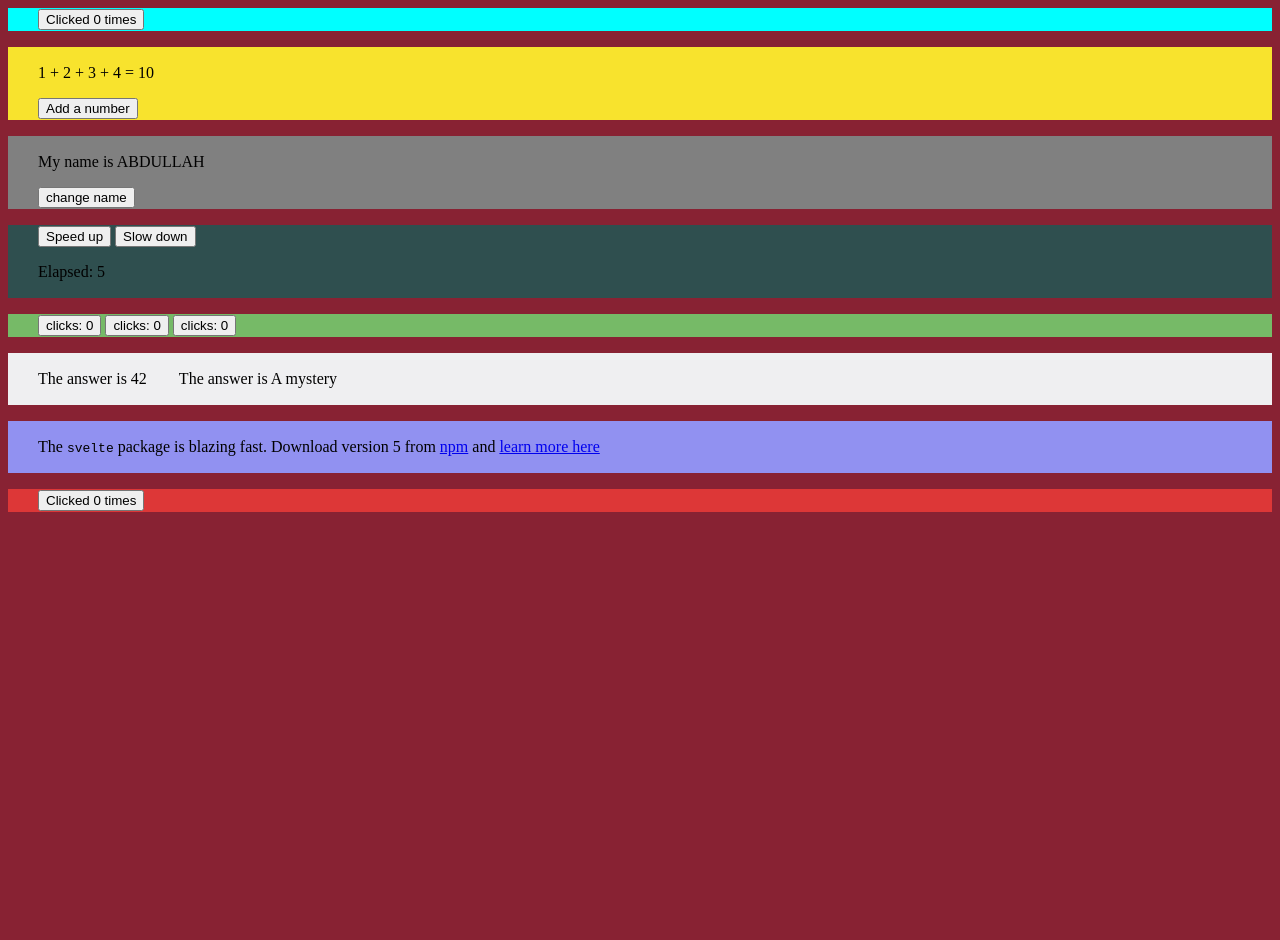
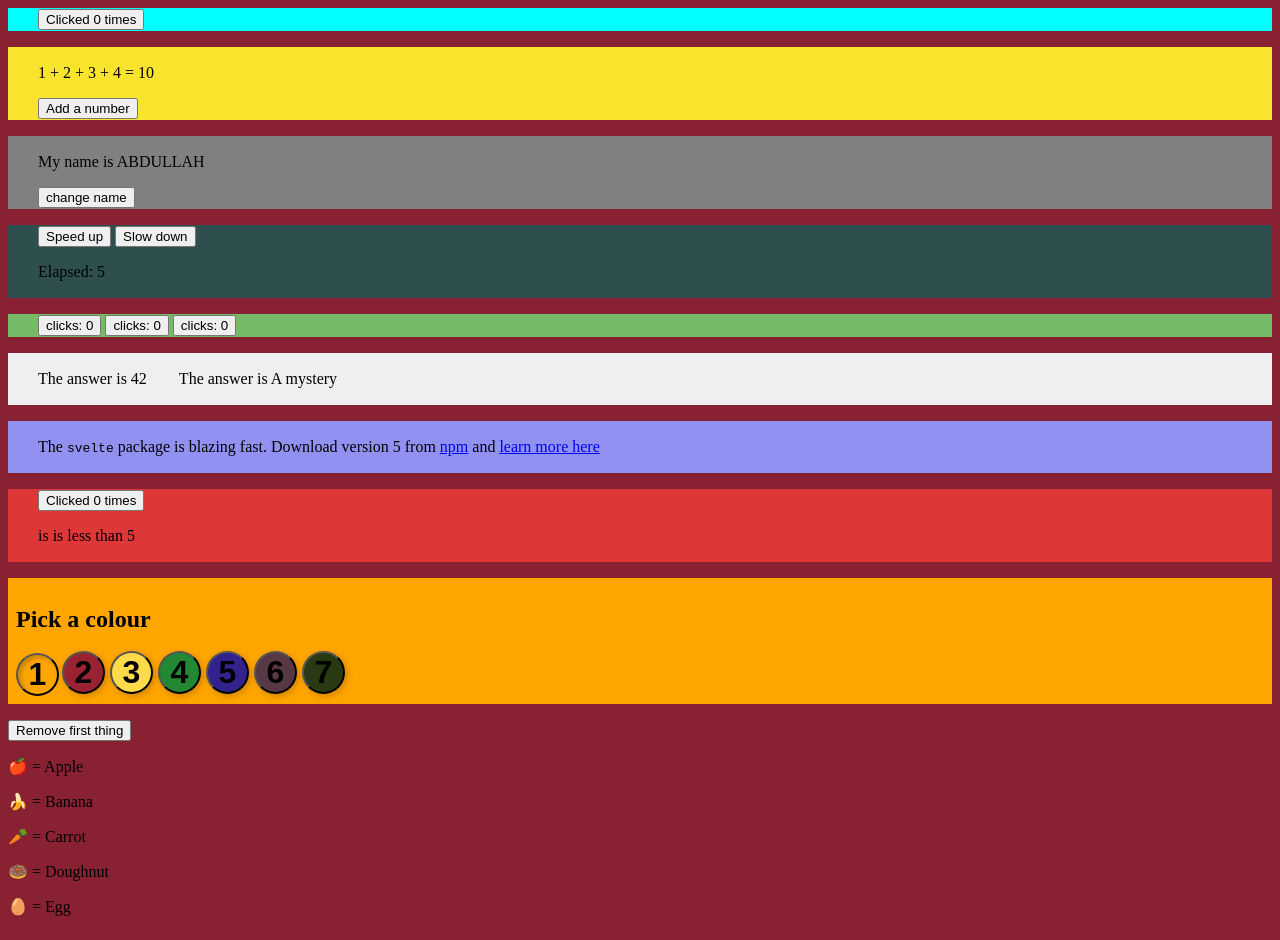
Before and after one commit to Abdullah-Hamad-Almousa/TrainingOnSvelte, a SvelteKit app: page / in a window 1280 px wide. Before the commit the page ends 800 px from the top, so only its background shows below. Built offline with nearby package versions, Linux system fonts and the light colour scheme.

Commit message:
add key each block

```diff
--- a/src/routes/+page.svelte
+++ b/src/routes/+page.svelte
@@ -8,6 +8,8 @@
     import DeclaringProps from './app/Props/DeclaringProps.svelte';
     import PackageInfo from './app/Props/PackageInfo.svelte';
     import IfBlock from './app/Logic/ifBlock.svelte'
+    import EachLogic from './app/Logic/eachLogic.svelte'
+    import KeyEachBlock from './app/Logic/keyEachBlock.svelte'
 
     const pkg = {
         name: 'svelte',
@@ -15,6 +17,14 @@
         description: 'blazing fast',
         website: 'https://svelte.dev'
     }
+
+    let things = $state([
+        { id: 1, nameKey: 'Apple'},
+        { id: 2, nameKey: 'Banana'},
+        { id: 3, nameKey: 'Carrot'},
+        { id: 4, nameKey: 'Doughnut'},
+        { id: 5, nameKey: 'Egg'},
+    ])
 
 </script>
 
@@ -66,6 +76,24 @@
 
     <section class="if-block">
         <IfBlock />
+    </section>
+
+    <section>
+
+        <EachLogic />
+
+    </section>
+
+    <section>
+
+        <button onclick={() => things.shift()}>
+            Remove first thing
+        </button>
+
+        {#each things as thing (thing.id)}
+            <KeyEachBlock nameKey={thing.nameKey} />
+        {/each}
+
     </section>
 
 </main>
--- /dev/null
+++ b/src/routes/app/Logic/eachLogic.svelte
@@ -0,0 +1,60 @@
+<script lang="ts">
+
+	const colors = ['orange', '#992233', '#ffdb49', '#228833', '#33228B', '#583845', '#293912'];
+	let selected = $state(colors[0]);
+
+</script>
+
+<main class="color-picker" style="background-color: {selected}">
+
+	<h1>Pick a colour</h1>
+
+	<div >
+		{#each colors as color, i (color)}
+			<button
+				style="background: {color}"
+				aria-label={color}
+				aria-current={selected === color}
+				onclick={() => selected = color}
+			>{i + 1}</button>
+		{/each}
+	</div>
+
+</main>
+
+<style>
+    h1 {
+        transition: color 0.2s;
+        font-weight: 700;
+    }
+
+		.color-picker {
+				padding: 0.5rem;
+				transition: background-color 0.2s;
+		}
+
+    div {
+        display: grid;
+        grid-template-columns: repeat(7, 1fr);
+        grid-gap: 5px;
+        max-width: 50px;
+    }
+
+    button {
+        aspect-ratio: 1;
+        border-radius: 50%;
+        background: var(--color, #f5f5f7);
+        transform: translate(-2px,-2px);
+        filter: drop-shadow(2px 2px 3px rgba(0,0,0,0.2));
+        transition: all 0.1s;
+        color: black;
+        font-weight: 700;
+        font-size: 2rem;
+    }
+
+    button[aria-current="true"] {
+        transform: none;
+        filter: none;
+        box-shadow: inset 3px 3px 4px rgba(0,0,0,0.2);
+    }
+</style>
--- a/src/routes/app/Logic/ifBlock.svelte
+++ b/src/routes/app/Logic/ifBlock.svelte
@@ -12,6 +12,10 @@
 	Clicked {countBlock} times
 </button>
 
-{#if countBlock > 10} <!-- I did not like have count block down here but in the tutorial  -->
-	<p> <!-- { countBlock } --> is greater than 10</p>
+{#if countBlock > 10} <!-- I did not like have count block down here but in the tutorial -->
+	<p> <!-- { countBlock } --> is greater than 10 </p>
+{:else if countBlock < 5}
+	<p> <!-- { countBlock } --> is is less than 5</p>
+{:else}
+	<p> <!-- { countBlock } --> is between 5 and 10 </p>
 {/if}
--- /dev/null
+++ b/src/routes/app/Logic/keyEachBlock.svelte
@@ -0,0 +1,17 @@
+<script lang="ts">
+
+	const emojis = {
+		Apple: '🍎',
+		Banana: '🍌',
+		Carrot: '🥕',
+		Doughnut: '🍩',
+		Egg: '🥚'
+	};
+
+	let { nameKey } = $props();
+
+	const emoji = emojis[nameKey];
+
+</script>
+
+<p>{emoji} = {nameKey}</p>
```
